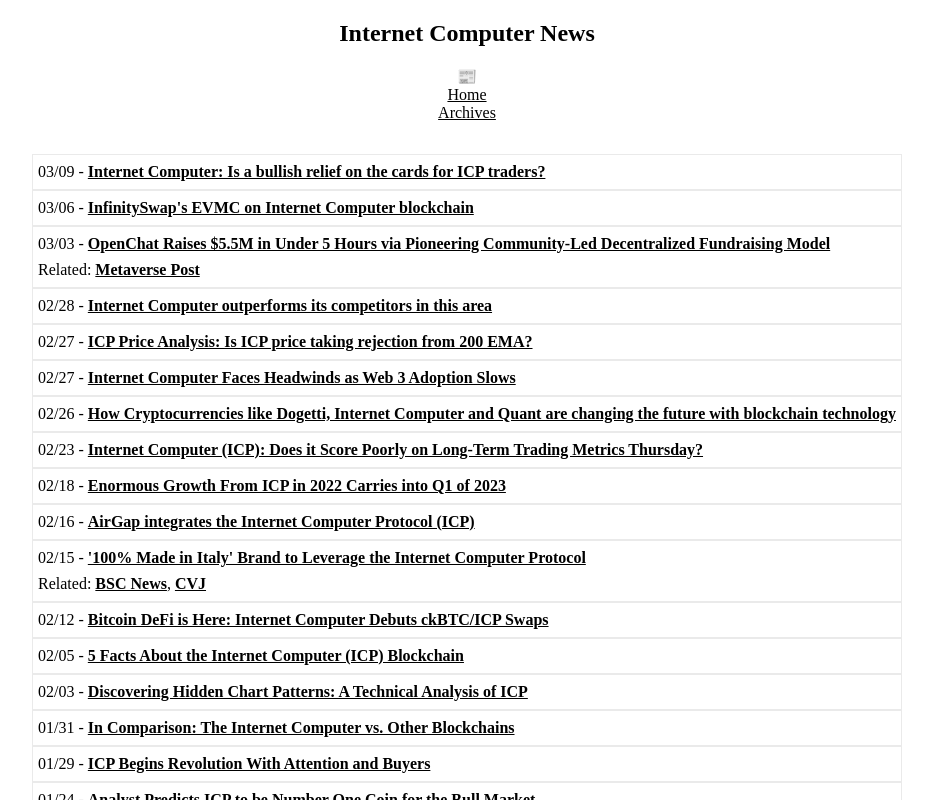
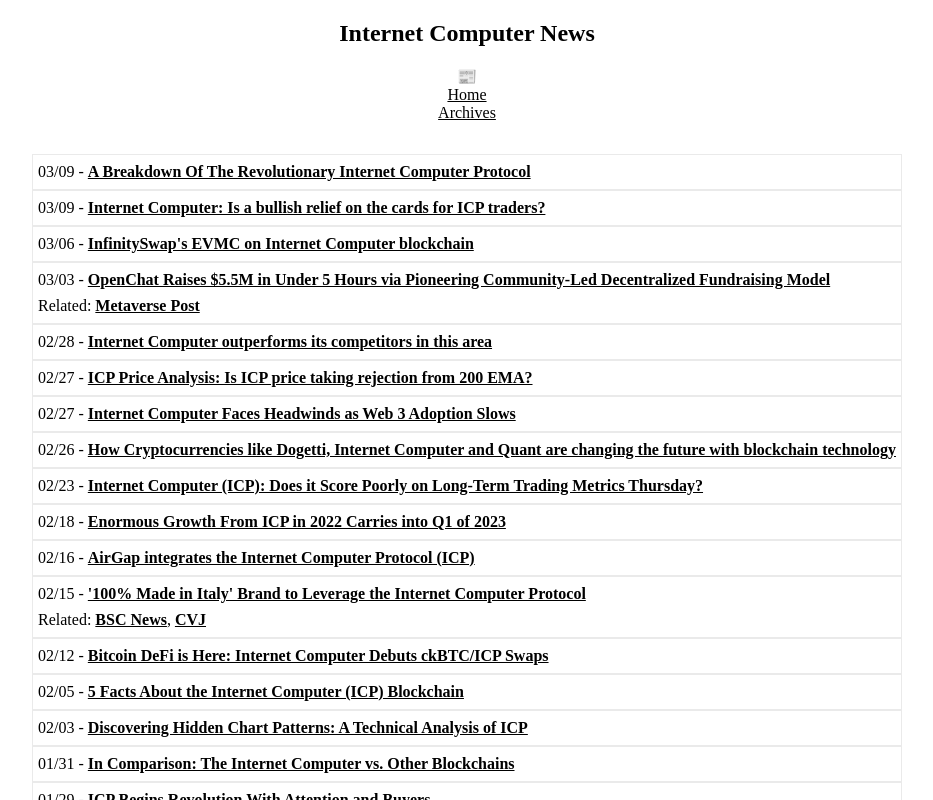
Before and after one commit to rjlucasm/ictoday, a Next.js app: page /news/2023 in a window 1280 px wide. Shown: the top 800 px of the page, without its empty margins (173-1106 px from the left). Built offline with nearby package versions, Linux system fonts and the light colour scheme.

Commit message:
News update march

```diff
--- a/pages/news/2023.js
+++ b/pages/news/2023.js
@@ -19,6 +19,9 @@ export default function News23() {
             <Link href="/archive"><a style={{ color: 'inherit' }}>Archives</a></Link>
 
             <div className="pagesgrid">
+            <div className="pagescard">03/09 -&nbsp;
+                <a href="https://blockzeit.com/a-breakdown-of-the-revolutionary-internet-computer-protocol/" target="_blank" rel="noopener noreferrer">A Breakdown Of The Revolutionary Internet Computer Protocol</a>
+            </div>
             <div className="pagescard">03/09 -&nbsp;
                 <a href="https://ambcrypto.com/internet-computer-is-a-bullish-relief-on-the-cards-for-icp/" target="_blank" rel="noopener noreferrer">Internet Computer: Is a bullish relief on the cards for ICP traders?</a>
             </div>
```
